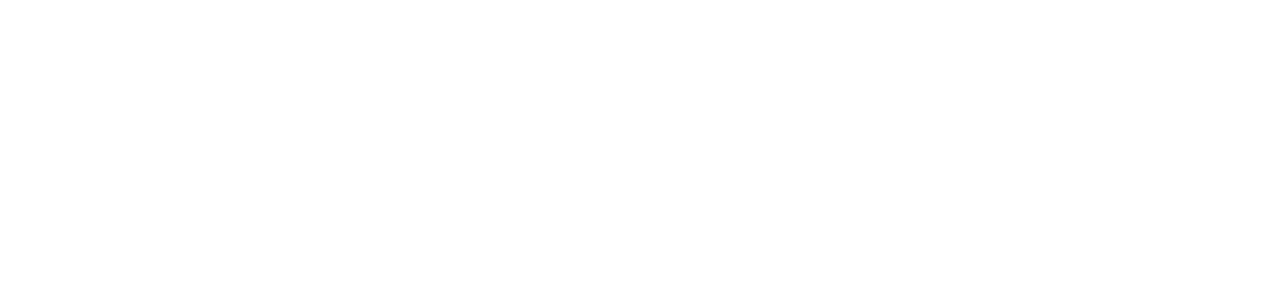
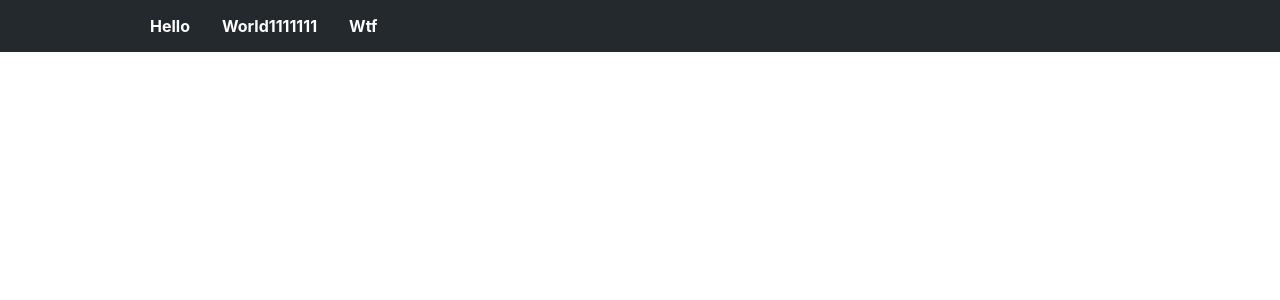
Before and after one commit to maorRoz/doit-frontend, a React (Create React App) app: page / in a window 1280 px wide. Shown: the top 300 px of the page. Built offline with nearby package versions, Linux system fonts and the light colour scheme.

Commit message:
added wip cascading menu

```diff
--- a/src/App.tsx
+++ b/src/App.tsx
@@ -1,5 +1,25 @@
 import React from 'react';
+import { NavBar } from './NavBar/NavBar';
 
-export const App = () => <div />;
+export const App = () => (
+  <NavBar
+    items={[
+      {
+        name: 'Hello',
+        subItems: [
+          {
+            name: 'child',
+            subItems: [
+              { name: 'child child', subItems: [{ name: 'child child child' }] }
+            ]
+          },
+          { name: 'child2' }
+        ]
+      },
+      { name: 'World1111111', subItems: [{ name: 'child2' }] },
+      { name: 'Wtf' }
+    ]}
+  />
+);
 
 export default App;
--- /dev/null
+++ b/src/NavBar/NavBar.tsx
@@ -0,0 +1,19 @@
+import React from 'react';
+import { Popper } from '@material-ui/core';
+import { NavBarLayout, NavBarHeader } from './style';
+import { MenuItem } from './types';
+import { NavBarItem } from './NavBarItem';
+
+export type NavBarProps = {
+  items: MenuItem[];
+};
+
+export const NavBar = ({ items }: NavBarProps) => (
+  <NavBarLayout>
+    <NavBarHeader>
+      {items.map((item, index) => (
+        <NavBarItem key={index} item={item} />
+      ))}
+    </NavBarHeader>
+  </NavBarLayout>
+);
--- /dev/null
+++ b/src/NavBar/NavBarItem.tsx
@@ -0,0 +1,46 @@
+import React, { useRef, useState } from 'react';
+import Popper from '@material-ui/core/Popper';
+import { MenuItem } from './types';
+import { SubMenu } from './SubMenu';
+import { NavBarItemLayout } from './style';
+
+export type NavBarItemProps = {
+  item: MenuItem;
+};
+
+export const NavBarItem = ({ item }: NavBarItemProps) => {
+  const ref = useRef<{ clientWidth?: number }>(null);
+  const [anchorEl, setAnchorEl] = useState(null);
+  const [hoveringMenu, setHoveringMenu] = useState(false);
+
+  return (
+    <NavBarItemLayout
+      // @ts-expect-error
+      ref={ref}
+      // @ts-expect-error
+      onMouseEnter={(event) => setAnchorEl(event.currentTarget)}
+      onMouseLeave={() =>
+        setTimeout(() => {
+          !hoveringMenu && setAnchorEl(null);
+        }, 100)
+      }
+    >
+      <div>{item.name}</div>
+      {item.subItems && (
+        <Popper
+          style={{ marginTop: '2px' }}
+          open={Boolean(anchorEl)}
+          anchorEl={anchorEl}
+          placement='bottom'
+          onMouseEnter={() => setHoveringMenu(true)}
+          onMouseLeave={() => {
+            setHoveringMenu(false);
+            setAnchorEl(null);
+          }}
+        >
+          <SubMenu items={item.subItems} width={ref?.current?.clientWidth} />
+        </Popper>
+      )}
+    </NavBarItemLayout>
+  );
+};
--- /dev/null
+++ b/src/NavBar/SubMenu.tsx
@@ -0,0 +1,52 @@
+import React, { useState } from 'react';
+import Popper from '@material-ui/core/Popper';
+import ChevronRight from '@material-ui/icons/ChevronRight';
+import { MenuItem } from './types';
+import { SubMenuLayout } from './style';
+
+export type SubMenuProps = {
+  items: MenuItem[];
+  width?: number;
+};
+
+export const SubMenu = ({ items, width }: SubMenuProps) => {
+  const [anchorEl, setAnchorEl] = useState(null);
+  const [hoveringMenu, setHoveringMenu] = useState(false);
+  return (
+    <SubMenuLayout
+      width={width}
+      // @ts-expect-error
+      onMouseEnter={(event) => setAnchorEl(event.currentTarget)}
+      onMouseLeave={() =>
+        setTimeout(() => {
+          !hoveringMenu && setAnchorEl(null);
+        }, 100)
+      }
+    >
+      {items.map((item, index) => (
+        <>
+          <div style={{ display: 'flex' }}>
+            <div key={index}>{item.name}</div>
+            {item.subItems && <ChevronRight />}
+          </div>
+
+          {item.subItems && (
+            <Popper
+              style={{ marginTop: '2px' }}
+              open={Boolean(anchorEl)}
+              anchorEl={anchorEl}
+              placement='right'
+              onMouseEnter={() => setHoveringMenu(true)}
+              onMouseLeave={() => {
+                setHoveringMenu(false);
+                setAnchorEl(null);
+              }}
+            >
+              <SubMenu items={item.subItems} />
+            </Popper>
+          )}
+        </>
+      ))}
+    </SubMenuLayout>
+  );
+};
--- /dev/null
+++ b/src/NavBar/style.ts
@@ -0,0 +1,35 @@
+import styled from 'styled-components';
+
+export const NavBarLayout = styled.div`
+  position: sticky;
+  top: 0;
+  z-index: 1;
+  font-weight: bold;
+  background-color: #24292e;
+  color: white;
+`;
+
+export const NavBarHeader = styled.div`
+  display: flex;
+  margin: 0 auto;
+  max-width: 1012px;
+`;
+
+export const NavBarItemLayout = styled.div`
+  padding: 1em;
+  width: fit-content;
+  cursor: pointer;
+  &:hover {
+    background-color: green;
+  }
+`;
+
+export const SubMenuLayout = styled.div<{ width?: number }>`
+  box-sizing: content-box;
+  padding: 1em;
+  width: ${({ width }) => `${width}px` || 'fit-content'};
+  cursor: pointer;
+  font-weight: bold;
+  background-color: #24292e;
+  color: white;
+`;
--- /dev/null
+++ b/src/NavBar/types.ts
@@ -0,0 +1,4 @@
+export type MenuItem = {
+  name: string;
+  subItems?: MenuItem[];
+};
```
